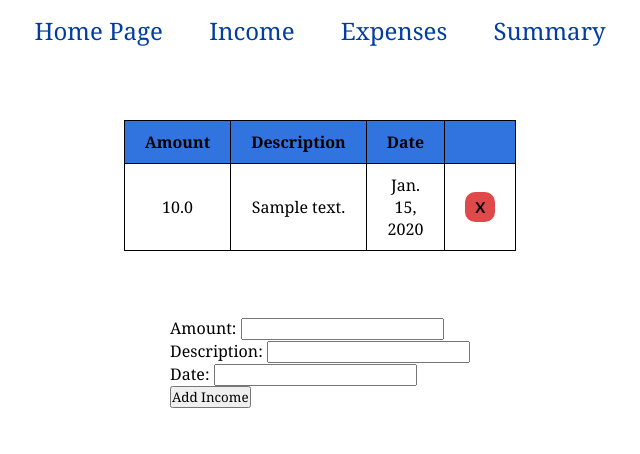
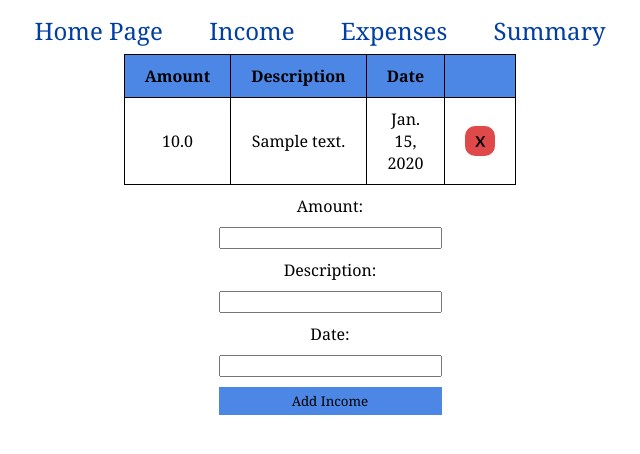
Before and after one commit to Truzi/django-app, a Django app: page /income in a window 1280 px wide. Shown: the top 454 px of the page, without its empty margins (320-960 px from the left). Run offline with Django 4.2, Linux system fonts and the light colour scheme; tables that the repository leaves empty hold one stand-in row (values such as "Sample post"); some libraries are stand-ins or nearby versions.

Commit message:
added style to forms

```diff
--- a/budget/mainapp/static/style.css
+++ b/budget/mainapp/static/style.css
@@ -47,7 +47,7 @@
 }
 
 thead {
-  background-color: #3274df;
+  background-color: #4c87e6;
 }
 
 th, td {
@@ -70,3 +70,20 @@
 .remove_item:hover {
   cursor: pointer;
 }
+
+.form * {
+  display: flex;
+  flex-direction: column;
+  align-items: center;
+}
+
+.form > * {
+  margin: 10px;
+  width: 100%;
+}
+
+.form > button, .form > input[type="submit"] {
+  border: 0;
+  padding: 5px;
+  background-color: #4c87e6;
+}
--- a/budget/mainapp/templates/expenses.html
+++ b/budget/mainapp/templates/expenses.html
@@ -31,10 +31,10 @@
     </table>
   </div>
 
-  <div>
-    <form action={% url 'add_expense' %} method="post">
+  <div class="form-container">
+    <form class="form" action={% url 'add_expense' %} method="post">
       {% csrf_token %}
-      {{ form.as_div }}
+      {{ form }}
       <button type="submit">Add Expense</button>
     </form>
   </div>
--- a/budget/mainapp/templates/income.html
+++ b/budget/mainapp/templates/income.html
@@ -29,10 +29,10 @@
     </table>
   </div>
 
-  <div>
-    <form action={% url 'add_income' %} method="post">
+  <div class="form-container">
+    <form class="form" action={% url 'add_income' %} method="post">
       {% csrf_token %}
-      {{ form.as_div }}
+      {{ form }}
       <button type="submit">Add Income</button>
     </form>
   </div>
```
Also changed, not shown: budget/mainapp/templates/summary.html (+8 -6 lines).
